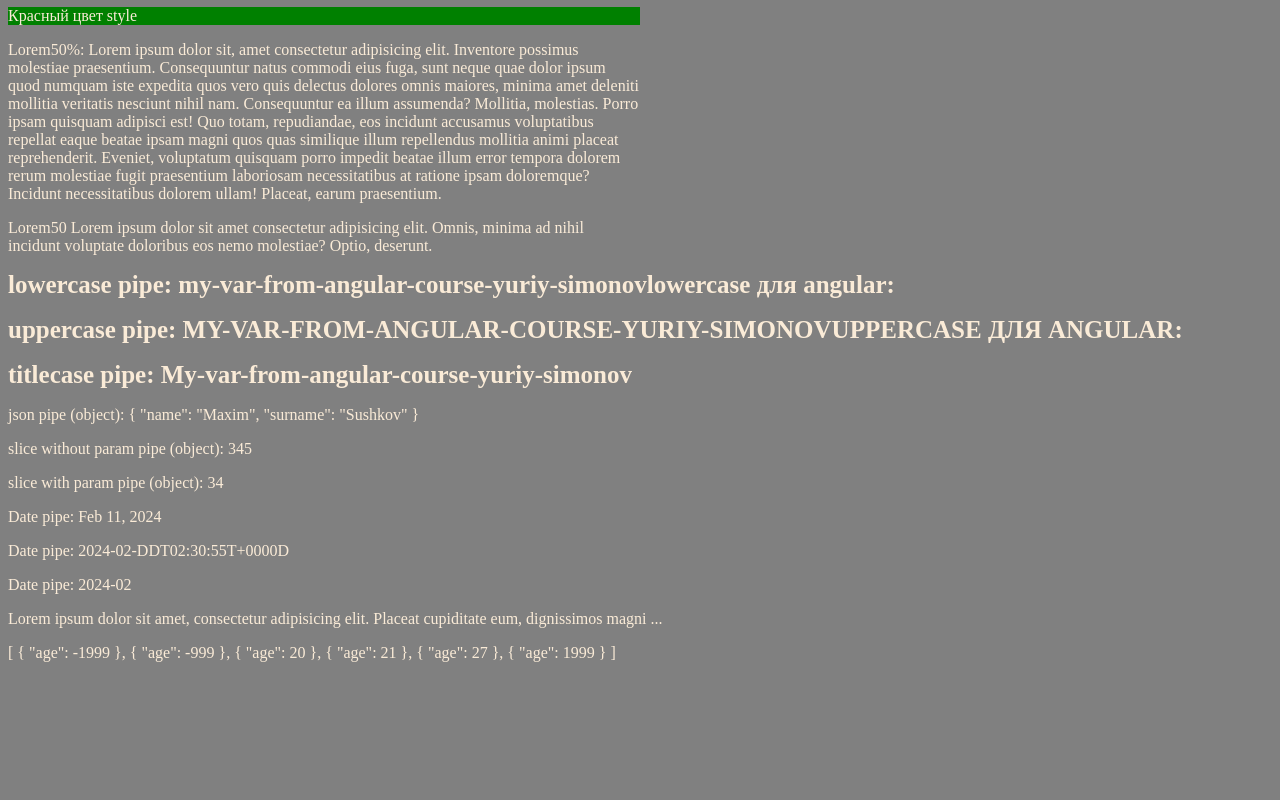
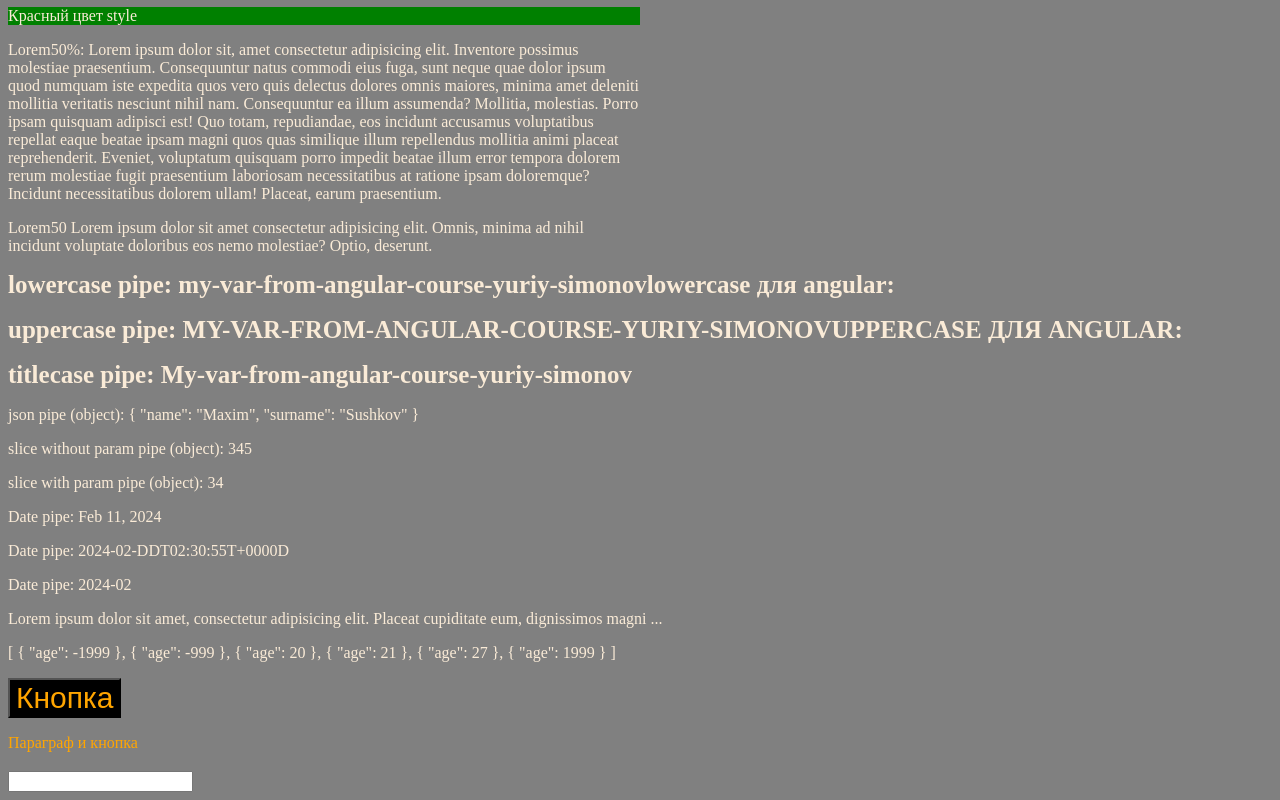
Before and after one commit to MaxRattle/Angular-Course-Yuiriy-Simonov, an Angular app: page / in a window 1280 px wide. Shown: the part 264-1064 px from the top of the page. Before the commit the page ends 942 px from the top, so only its background shows below. Built offline with nearby package versions, Linux system fonts and the light colour scheme.

Commit message:
feat: learned event listener for btn and input very nice feature

```diff
--- a/src/app/app.component.html
+++ b/src/app/app.component.html
@@ -41,5 +41,16 @@
 <!-- кастомный pipe -->
 <p>{{'Lorem ipsum dolor sit amet, consectetur adipisicing elit. Placeat cupiditate eum, dignissimos magni voluptates saepe beatae recusandae culpa facere quasi dolore laboriosam modi consequatur, nihil ipsum molestias eius ad ut nobis ea velit consectetur, ducimus tempora ratione. Nulla perferendis sapiente placeat facilis. Vero vel molestias molestiae sapiente aut dignissimos consequuntur, corrupti rem voluptas, doloremque incidunt veritatis. Molestias enim libero dolores sequi unde earum. Vero repudiandae mollitia enim explicabo consequuntur, cupiditate eius sint ipsam natus laborum esse totam eaque repellat itaque ut error. Numquam soluta doloremque, possimus blanditiis fuga sapiente impedit molestias nulla quod nostrum. Doloremque obcaecati debitis quidem quibusdam nulla commodi error. Impedit possimus nihil id consequatur laboriosam blanditiis, animi placeat ipsum nesciunt tempora sunt modi. Placeat, blanditiis! Id, repellat.' | pipesExample }}</p>
 <!--=====================================================================-->
-<!-- еще один кастомный pipe -->
+<!-- еще один кастомный pipe pure/impure-->
 <p>{{ageOfUsers | sortData: 'age' | json}}</p>
+<!--=====================================================================-->
+<!-- так обычно не делают, обычно логика гораздо сложнее -->
+<!-- <button [style.color]="color"(click)="color='yellow'">Кнопка</button>
+<p [style.color]="color"(click)="color='yellow'">Параграф и кнопка</p> -->
+<button [style.color]="color"(click)="changeColor('yellow')">Кнопка</button>
+<p [style.color]="color"(click)="changeColor('yellow')">Параграф и кнопка</p>
+<!-- "color"(click)="changeColor('yellow')" можно заменить на "color" on-click="changeColor('yellow')"//
+  так же можно указывать this контекст (click)="this.color = 'yellow'" -->
+<input type="text" (input)="checkCurrentValue($event)"
+(keydown.shift)="this.color = 'pink'"
+(keydown.shift.control.enter)="this.color = 'green'"/>
--- a/src/app/app.component.ts
+++ b/src/app/app.component.ts
@@ -31,4 +31,14 @@ export class AppComponent {
   newArr = setTimeout(() => {
     this.ageOfUsers = [...this.ageOfUsers, { age: -999 }];
   }, 3000);
+
+  color = 'orange';
+  changeColor(newColor: string) {
+    this.color = newColor;
+  }
+
+  checkCurrentValue(event: Event) {
+    const target = event.target as HTMLInputElement;
+    console.log('e', target.value);
+  }
 }
--- a/src/styles.scss
+++ b/src/styles.scss
@@ -20,3 +20,8 @@ p {
 h1 {
   font-size: 25px;
 }
+
+button {
+  font-size: 30px;
+  background: #000;
+}
```
Also changed, not shown: conspect.txt.txt.
